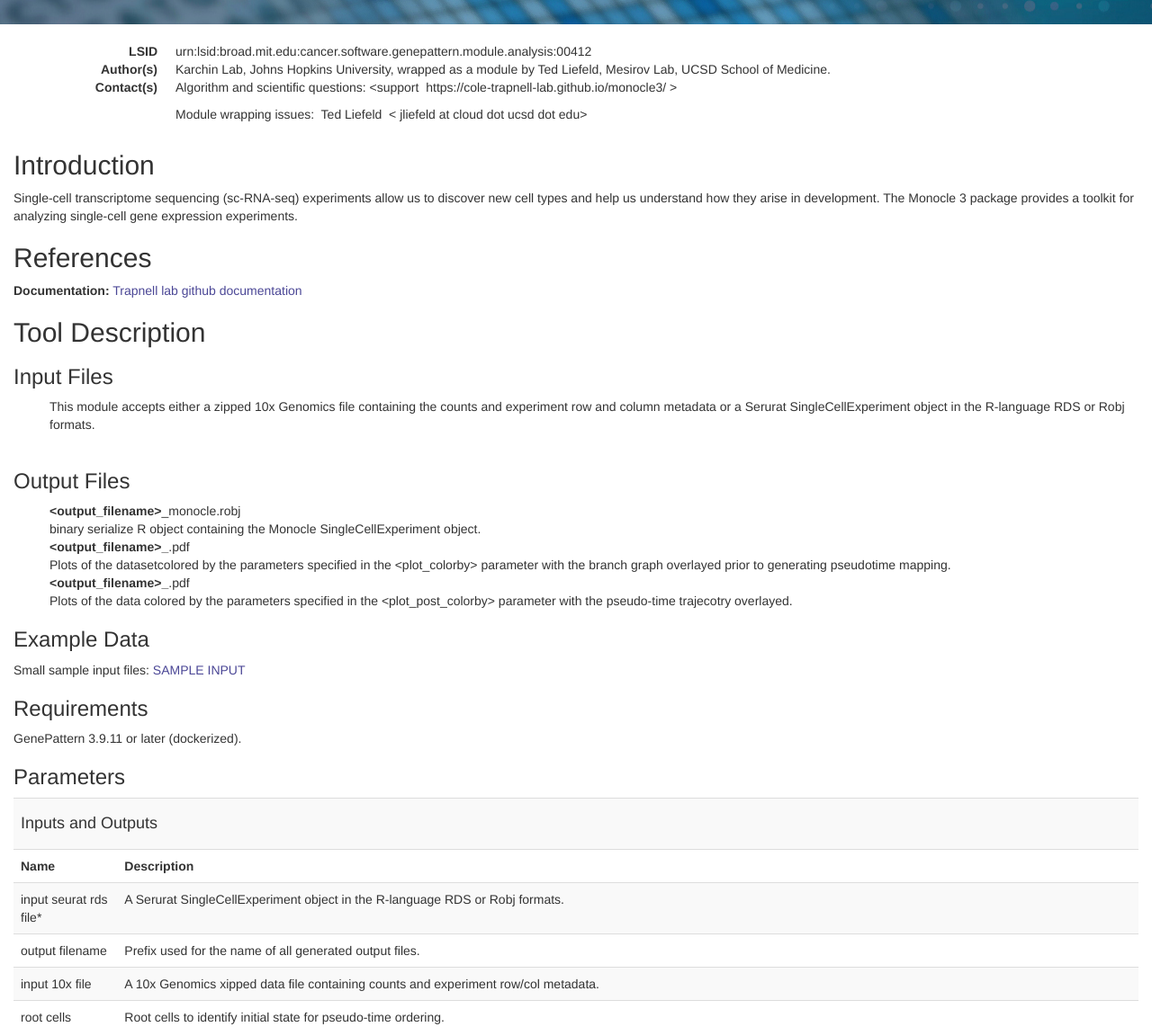
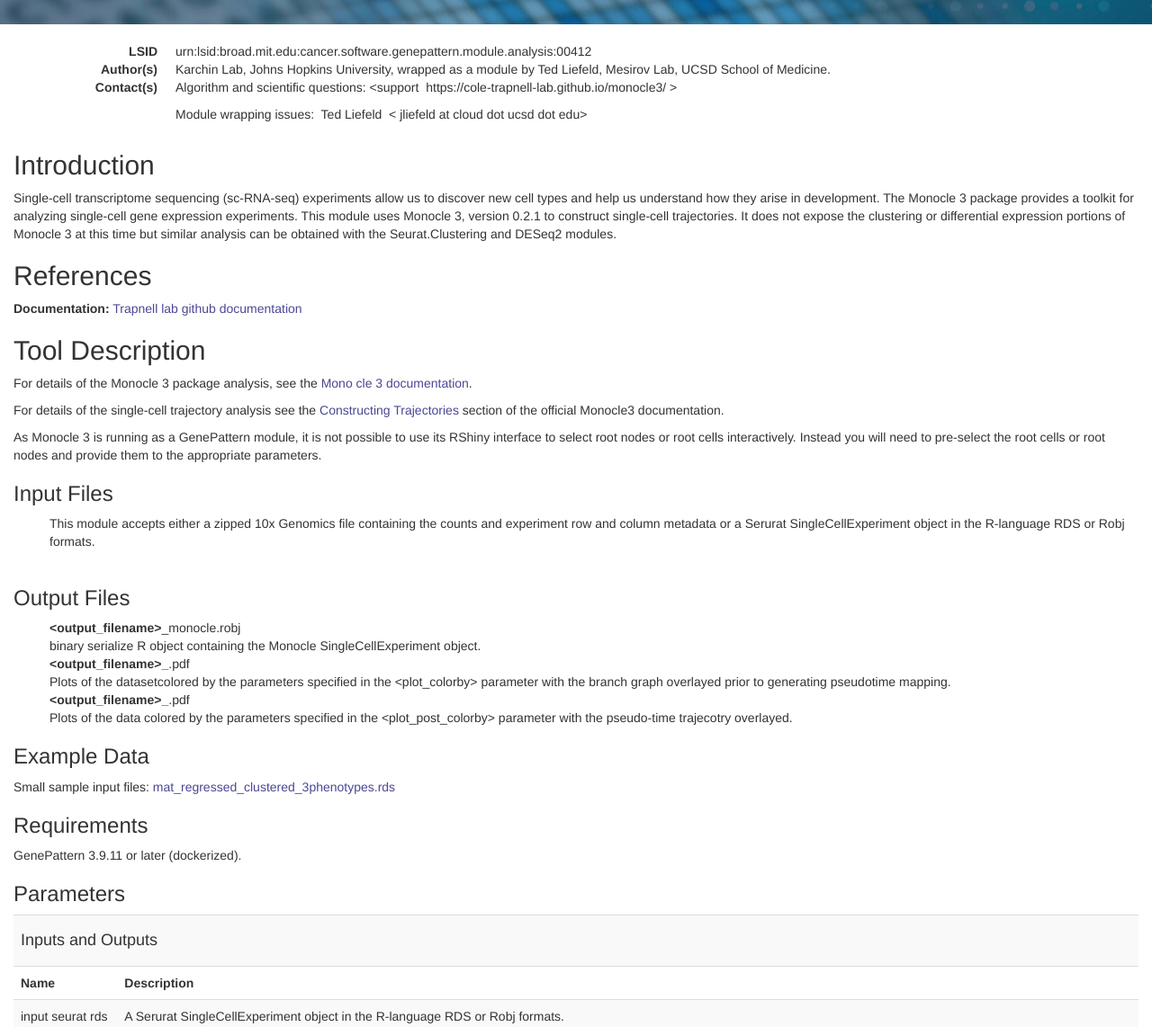
Before and after one commit to genepattern/monocle, a plain HTML site: page docs/index.html in a window 1280 px wide. Shown: the part 151-1293 px from the top of the page at 90% size. Drawn offline with Linux system fonts and the light colour scheme.

Commit message:
Updating module doc

```diff
--- a/docs/index.html
+++ b/docs/index.html
@@ -40,13 +40,22 @@
 </dl>
 
 <h2>Introduction</h2>
-<p>Single-cell transcriptome sequencing (sc-RNA-seq) experiments allow us to discover new cell types and help us understand how they arise in development. The Monocle 3 package provides a toolkit for analyzing single-cell gene expression experiments.
+<p>Single-cell transcriptome sequencing (sc-RNA-seq) experiments allow us to discover new cell types and help us understand how they arise in development. The Monocle 3 package provides a toolkit for analyzing single-cell gene expression experiments. This module uses Monocle 3, version 0.2.1 to construct single-cell trajectories.  It does not expose the clustering or differential expression portions of Monocle 3 at this time but similar analysis can be obtained with the Seurat.Clustering and DESeq2 modules.
 </p>
-
 <h2>References</h2>
 <p><b>Documentation:</b> <a href="https://cole-trapnell-lab.github.io/monocle3/">Trapnell lab github documentation</a></p>
 
 <h2>Tool Description</h2>
+
+<p>
+For details of the Monocle 3 package analysis, see the <a href="https://cole-trapnell-lab.github.io/monocle3/docs/introduction/">Mono
+cle 3 documentation</a>.
+</p>
+<p>For details of the single-cell trajectory analysis see the <a href="https://cole-trapnell-lab.github.io/monocle3/docs/trajectories/">Constructing Trajectories</a> section of the official Monocle3 documentation. </p>
+<p>
+As Monocle 3 is running as a GenePattern module, it is not possible to use its RShiny interface to select root nodes or root cells interactively.  Instead you will need to pre-select the root cells or root nodes and provide them to the appropriate parameters.
+</p>
+
 
 <h3>Input Files</h3>
 
@@ -69,7 +78,7 @@
 
 <h3>Example Data</h3>
 
-<p>	Small sample input files: <a href="">SAMPLE INPUT</a> </p>
+<p>	Small sample input files: <a href="https://datasets.genepattern.org/data/module_support_files/Monocle/mat_regressed_clustered_3phenotypes.rds">mat_regressed_clustered_3phenotypes.rds</a> </p>
 
 <h3>Requirements</h3>
 
@@ -96,7 +105,7 @@
                 </tr>
                 <tr>
                         <td>input 10x file</td>
-                        <td>A 10x Genomics xipped data file containing counts and experiment row/col metadata.</td>
+                        <td>A 10x Genomics zipped data file containing counts and experiment row/col metadata.</td>
                 </tr>
  <tr>
                         <td>root cells</td>
```
